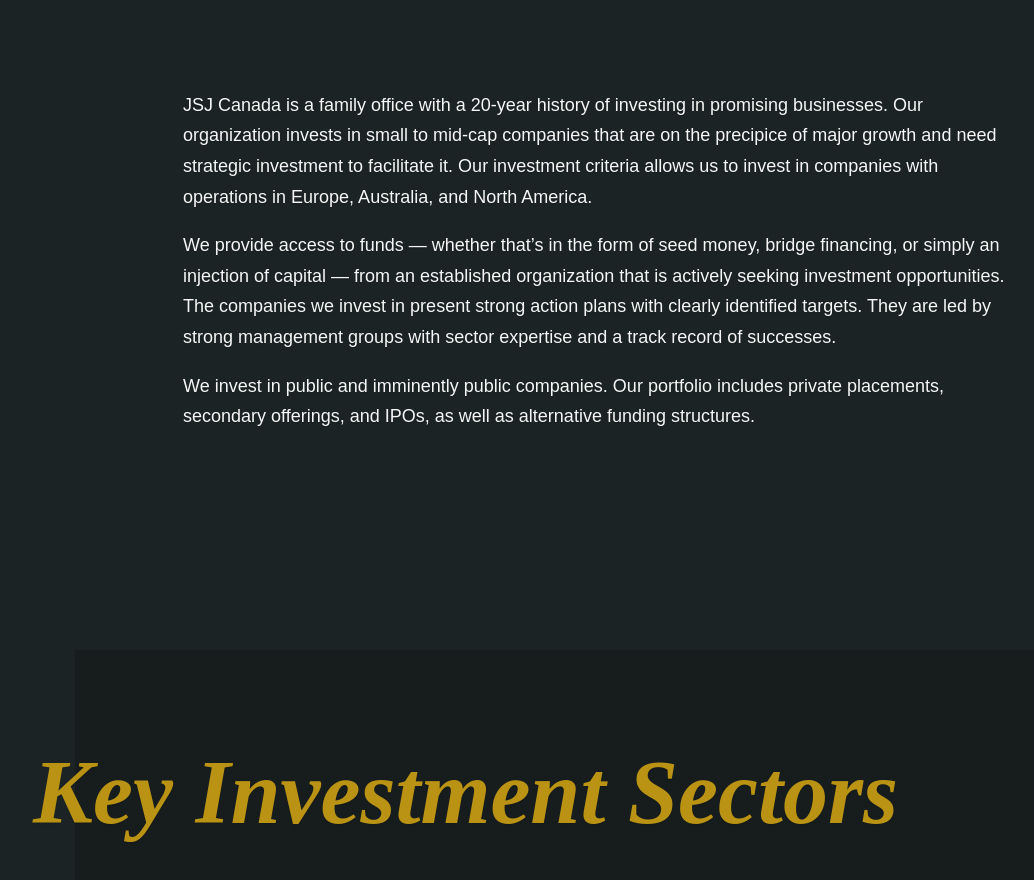
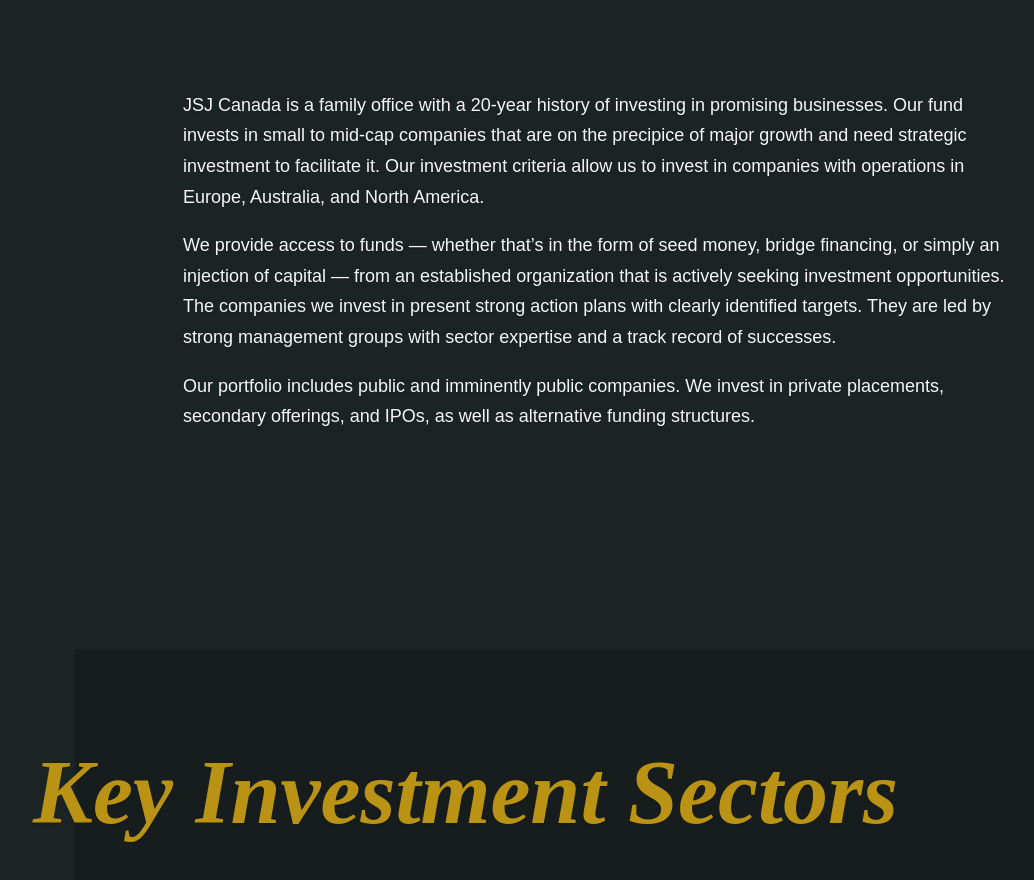
Before and after one commit to andreamayhirji/JSJ-website-Canada, a website: page index.html in a window 1280 px wide. Shown: the part 1107-1987 px from the top of the page, without its empty margins (117-1151 px from the left). Drawn offline with Linux system fonts and the light colour scheme; a web font is replaced by a local one.

Commit message:
minor copy edits

```diff
--- a/index.html
+++ b/index.html
@@ -26,7 +26,7 @@
       </div>
       <div class="section-1-content">
         <p>
-          JSJ Canada is a family office with a 20-year history of investing in promising businesses. Our organization invests in small to mid-cap companies that are on the precipice of major growth and need strategic investment to facilitate it. Our investment criteria allows us to invest in companies with operations in Europe, Australia, and North America.
+          JSJ Canada is a family office with a 20-year history of investing in promising businesses. Our fund invests in small to mid-cap companies that are on the precipice of major growth and need strategic investment to facilitate it. Our investment criteria allow us to invest in companies with operations in Europe, Australia, and North America.
         </p>
         <p>
           We provide access to funds — whether that’s in the form of seed
@@ -38,9 +38,7 @@
           successes.
         </p>
         <p>
-          We invest in public and imminently public companies. Our portfolio
-          includes private placements, secondary offerings, and IPOs, as well
-          as alternative funding structures.
+          Our portfolio includes public and imminently public companies.  We invest in private placements, secondary offerings, and IPOs, as well as alternative funding structures.
         </p>
       </div>
     </section>
```
Also changed, not shown: 1 other file.
